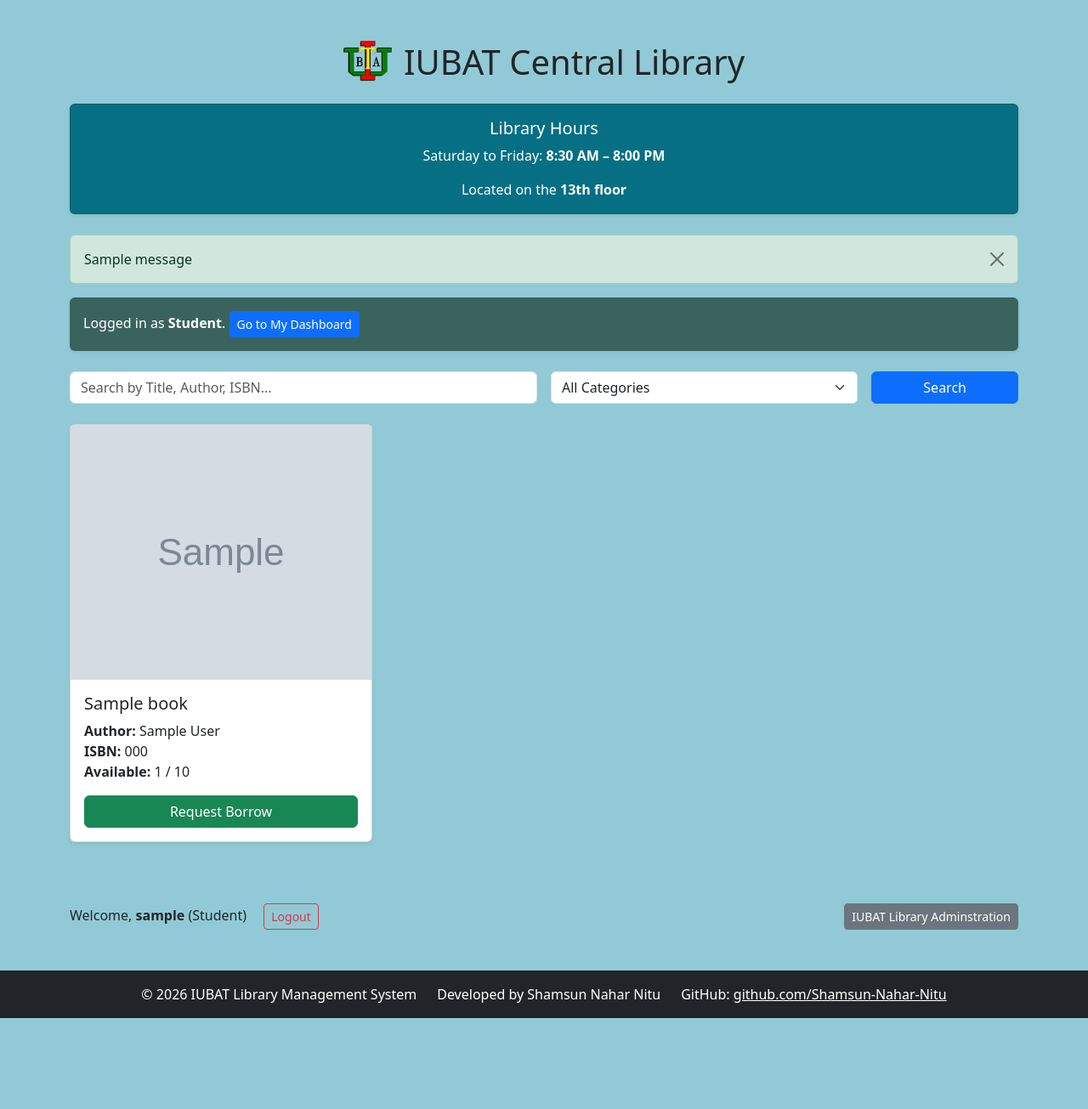
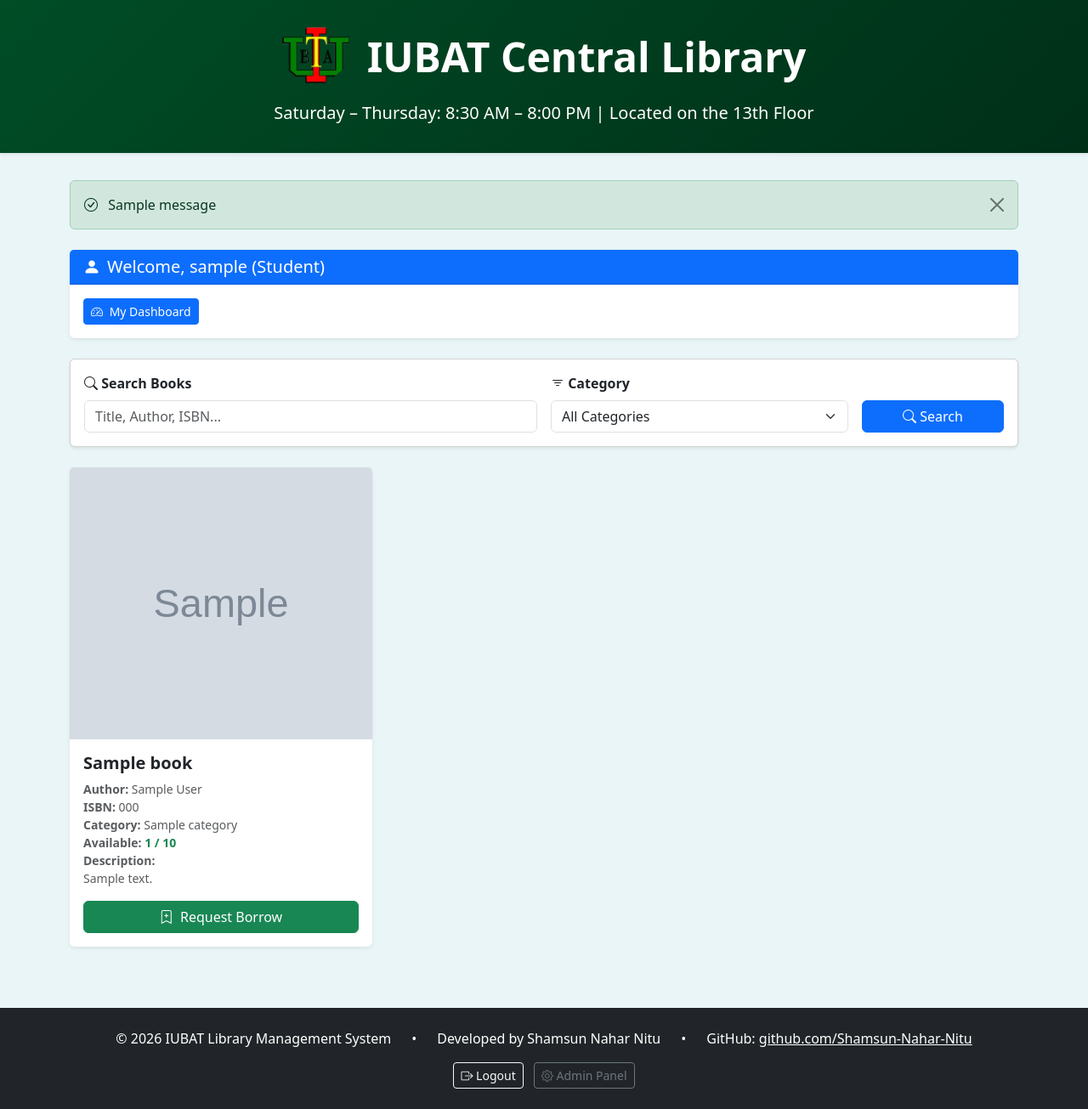
Before and after one commit to Shamsun-Nahar-Nitu/iubat-library-management, a Django app: page / in a window 1280 px wide. Shown: the whole page at 85% size. Before the commit the page ends 1198 px from the top, so only its background shows below. Run offline with Django 5.2, Linux system fonts and the light colour scheme; a user stored in the database is signed in; tables that the repository leaves empty hold one stand-in row (values such as "Sample post"); grey boxes marked "Sample" are stand-in pictures; one stand-in notice (Sample message) is shown.

Commit message:
panel view

```diff
--- a/templates/books/home.html
+++ b/templates/books/home.html
@@ -4,31 +4,61 @@
     <meta charset="UTF-8">
     <meta name="viewport" content="width=device-width, initial-scale=1.0">
     <title>IUBAT Library Management System</title>
-    <link href="https://cdn.jsdelivr.net/npm/bootstrap@5.3.0/dist/css/bootstrap.min.css" rel="stylesheet">
+    <link href="https://cdn.jsdelivr.net/npm/bootstrap@5.3.3/dist/css/bootstrap.min.css" rel="stylesheet">
+    <link rel="stylesheet" href="https://cdn.jsdelivr.net/npm/bootstrap-icons@1.11.3/font/bootstrap-icons.min.css">
+    <style>
+        body {
+            background-color: #e9f5f7;
+            min-height: 100vh;
+            display: flex;
+            flex-direction: column;
+        }
+     .header-bg {
+    background: linear-gradient(135deg, #004d26, #002f18);  /* Deep forest green tones matching logo */
+    color: white;
+    padding: 2rem 0;
+    margin-bottom: 2rem;
+}
+        .card-book {
+            transition: transform 0.2s, box-shadow 0.2s;
+        }
+        .card-book:hover {
+            transform: translateY(-5px);
+            box-shadow: 0 10px 20px rgba(0,0,0,0.15) !important;
+        }
+        .btn-role {
+            background-color: #004d26;
+            border: none;
+        }
+        .btn-role:hover {
+            background-color: #00331a;
+        }
+        footer {
+            margin-top: auto;
+        }
+    </style>
 </head>
-<body  style="background-color:#91cad6;">
-    <div class="container mt-5">
-        <div class="text-center mb-4">
-            <img src="/static/images/iubat-logo.png" alt="IUBAT Logo"
-                style="height:50px; vertical-align:middle; margin-right:10px;">
-            <h1 class="d-inline align-middle">IUBAT Central Library</h1>
+<body>
+    <!-- Header -->
+    <header class="header-bg shadow-sm">
+        <div class="container">
+            <div class="text-center">
+                <img src="/static/images/iubat-logo.png" alt="IUBAT Logo" class="me-3" style="height:70px;">
+                <h1 class="d-inline align-middle display-5 fw-bold">IUBAT Central Library</h1>
             </div>
-
-<div class="card mb-4 shadow-sm"style="background-color:#076f84; color:white;">
-  <div class="card-body text-center">
-    <h5 class="card-title">Library Hours</h5>
-    <p class="card-text">Saturday to Friday: <strong>8:30 AM – 8:00 PM</strong></p>
-    <p class="card-text">Located on the <strong>13th floor</strong></p>
-
+            <div class="text-center mt-3">
+                <p class="lead mb-0">Saturday – Thursday: <strong>8:30 AM – 8:00 PM</strong> | Located on the <strong>13th Floor</strong></p>
             </div>
         </div>
+    </header>
 
-
-        <!-- Messages (Success/Error from borrow request) -->
+    <div class="container flex-grow-1">
+        <!-- Messages -->
         {% if messages %}
-            <div class="mt-3">
+            <div class="mb-4">
                 {% for message in messages %}
                     <div class="alert alert-{{ message.tags }} alert-dismissible fade show" role="alert">
+                        <i class="bi {% if message.tags == 'success' %}bi-check-circle{% elif message.tags == 'error' %}bi-exclamation-triangle{% else %}bi-info-circle{% endif %} me-2"></i>
                         {{ message }}
                         <button type="button" class="btn-close" data-bs-dismiss="alert" aria-label="Close"></button>
                     </div>
@@ -36,119 +66,170 @@
             </div>
         {% endif %}
 
-        <!-- Welcome message & role-based links -->
+        <!-- Role-based Panel (Authenticated Users) -->
         {% if request.user.is_authenticated %}
-            <div class="mb-4 p-3 rounded shadow-sm" style="background-color:#3a635d; color:white;">
-                Logged in as <strong>{{ request.user.get_role_display }}</strong>.
-
+            <div class="card mb-4 shadow-sm border-0">
+                <div class="card-header bg-primary text-white">
+                    <h5 class="mb-0"><i class="bi bi-person-fill me-2"></i>Welcome, {{ request.user.username }} ({{ request.user.get_role_display }})</h5>
+                </div>
+                <div class="card-body">
+                    <div class="d-flex flex-wrap gap-2">
                         {% if request.user.role == 'student' or request.user.role == 'faculty' %}
-                    <a href="{% url 'dashboard' %}" class="btn btn-primary btn-sm" >Go to My Dashboard</a>
+                            <a href="{% url 'dashboard' %}" class="btn btn-primary btn-sm">
+                                <i class="bi bi-speedometer2 me-1"></i> My Dashboard
+                            </a>
                         {% endif %}
 
                         {% if request.user.role == 'librarian' %}
-                    {% if request.user.role == 'student' or request.user.role == 'faculty' %} | {% endif %}
-                    <a href="{% url 'issue_book' %}" class="btn btn-primary btn-sm" >Librarian Panel - Issue Books</a>
-                    <a href="{% url 'return_book' %}" class="btn btn-primary btn-sm" >Librarian Panel - Return Books</a>
-                    <a href="{% url 'update_stock' %}" class="btn btn-primary btn-sm" >Update Stock</a>
-                    <a href="{% url 'send_overdue_notification' %}" class="btn btn-primary btn-sm" >Send Overdue Reminders</a>
+                            <a href="{% url 'issue_book' %}" class="btn btn-role text-white btn-sm">
+                                <i class="bi bi-box-arrow-up me-1"></i> Issue Books
+                            </a>
+                            <a href="{% url 'return_book' %}" class="btn btn-role text-white btn-sm">
+                                <i class="bi bi-box-arrow-in-down me-1"></i> Return Books
+                            </a>
+                            <a href="{% url 'update_stock' %}" class="btn btn-role text-white btn-sm">
+                                <i class="bi bi-cart-plus me-1"></i> Update Stock
+                            </a>
+                            <a href="{% url 'send_overdue_notification' %}" class="btn btn-role text-white btn-sm">
+                                <i class="bi bi-bell me-1"></i> Overdue Reminders
+                            </a>
                         {% endif %}
 
                         {% if request.user.role == 'admin' %}
-                    {% if request.user.role == 'student' or request.user.role == 'faculty' or request.user.role == 'librarian' %}  {% endif %}
-                    <a href="{% url 'admin_create_user' %}" class="btn btn-primary btn-sm" >Create User</a>
-                    <a href="{% url 'admin_update_user' %}" class="btn btn-primary btn-sm" >Update User</a>
-                    <a href="{% url 'admin_delete_user' %}" class="btn btn-primary btn-sm" >Delete User</a>
+                            <a href="{% url 'admin_create_user' %}" class="btn btn-warning btn-sm">
+                                <i class="bi bi-person-plus me-1"></i> Create User
+                            </a>
+                            <a href="{% url 'admin_update_user' %}" class="btn btn-info btn-sm">
+                                <i class="bi bi-pencil-square me-1"></i> Update User
+                            </a>
+                            <a href="{% url 'admin_delete_user' %}" class="btn btn-danger btn-sm">
+                                <i class="bi bi-person-x me-1"></i> Delete User
+                            </a>
                         {% endif %}
 
                         {% if request.user.role == 'admin' or request.user.role == 'librarian' %}
-                    <a href="{% url 'generate_report' %}" class="btn btn-primary btn-sm" >Generate Report</a>
+                            <a href="{% url 'generate_report' %}" class="btn btn-secondary btn-sm">
+                                <i class="bi bi-file-earmark-bar-graph me-1"></i> Generate Report
+                            </a>
                         {% endif %}
+                    </div>
+                </div>
             </div>
         {% endif %}
 
-        <!-- Search and Filter -->
-        <form method="GET" class="mb-4">
-            <div class="row g-3">
-                <div class="col-md-6">
-                    <input type="text" name="q" class="form-control" placeholder="Search by Title, Author, ISBN..." value="{{ query }}">
+        <!-- Search and Filter Form -->
+        <div class="card mb-4 shadow-sm">
+            <div class="card-body">
+                <form method="GET" class="row g-3 align-items-end">
+                    <div class="col-lg-6">
+                        <label class="form-label fw-bold"><i class="bi bi-search"></i> Search Books</label>
+                        <input type="text" name="q" class="form-control" placeholder="Title, Author, ISBN..." value="{{ query|default:'' }}">
                     </div>
-                <div class="col-md-4">
+                    <div class="col-lg-4">
+                        <label class="form-label fw-bold"><i class="bi bi-filter"></i> Category</label>
                         <select name="category" class="form-select">
                             <option value="">All Categories</option>
                             {% for cat in categories %}
-                            <option value="{{ cat.id }}" {% if selected_category == cat.id|stringformat:"s" %}selected{% endif %}>{{ cat.name }}</option>
+                                <option value="{{ cat.id }}" {% if selected_category == cat.id|stringformat:"s" %}selected{% endif %}>
+                                    {{ cat.name }}
+                                </option>
                             {% endfor %}
                         </select>
                     </div>
-                <div class="col-md-2">
-                    <button type="submit" class="btn btn-primary w-100">Search</button>
+                    <div class="col-lg-2">
+                        <button type="submit" class="btn btn-primary w-100">
+                            <i class="bi bi-search"></i> Search
+                        </button>
+                    </div>
+                </form>
             </div>
         </div>
-        </form>
 
         <!-- Book List -->
         <div class="row">
             {% for book in books %}
-                <div class="col-md-4 mb-4">
-                    <div class="card h-100 shadow-sm">
+                <div class="col-md-6 col-lg-4 mb-4">
+                    <div class="card h-100 card-book shadow-sm border-0">
                         {% if book.cover_page %}
-                            <img src="{{ book.cover_page.url }}" class="card-img-top" style="height: 300px; object-fit: cover;" alt="{{ book.title }} cover">
+                            <img src="{{ book.cover_page.url }}" class="card-img-top" style="height: 320px; object-fit: cover;" alt="{{ book.title }} cover">
                         {% else %}
-                            <img src="https://via.placeholder.com/300x400?text=No+Cover" class="card-img-top" alt="No cover">
+                            <img src="https://via.placeholder.com/400x500?text=No+Cover+Image" class="card-img-top" style="height: 320px; object-fit: cover;" alt="No cover">
                         {% endif %}
                         <div class="card-body d-flex flex-column">
-                            <h5 class="card-title">{{ book.title }}</h5>
-                            <p class="card-text flex-grow-1">
-                                <strong>Author:</strong> {{ book.author }}<br>
-                                <strong>ISBN:</strong> {{ book.isbn }}<br>
-                                <strong>Available:</strong> {{ book.available }} / {{ book.quantity }}
+                            <h5 class="card-title fw-bold">{{ book.title }}</h5>
+                            <p class="card-text text-muted small">
+                                <strong>Author:</strong> {{ book.author|default:"N/A" }}<br>
+                                <strong>ISBN:</strong> {{ book.isbn|default:"N/A" }}<br>
+                                <strong>Category:</strong> {{ book.category.name|default:"N/A" }}<br>
+                                <strong>Available:</strong>
+                                <span class="{% if book.available > 0 %}text-success{% else %}text-danger{% endif %} fw-bold">
+                                    {{ book.available }} / {{ book.quantity }}
+                                </span>
+                                {% if book.description %}
+                                    <br><strong>Description:</strong><br>
+                                    {{ book.description|truncatewords:40|linebreaksbr }}
+                                {% endif %}
                             </p>
-                            {% if request.user.is_authenticated %}
-                                {% if request.user.role == 'student' or request.user.role == 'faculty' %}
+                            {% if request.user.is_authenticated and request.user.role == 'student' or request.user.role == 'faculty' %}
                                 {% if book.available > 0 %}
-                                        <a href="{% url 'borrow_request' book.id %}" class="btn btn-success mt-auto">Request Borrow</a>
+                                    <a href="{% url 'borrow_request' book.id %}" class="btn btn-success mt-auto">
+                                        <i class="bi bi-bookmark-plus me-1"></i> Request Borrow
+                                    </a>
                                 {% else %}
-                                        <button class="btn btn-secondary mt-auto" disabled>Not Available</button>
-                                    {% endif %}
+                                    <button class="btn btn-secondary mt-auto" disabled>
+                                        <i class="bi bi-slash-circle"></i> Not Available
+                                    </button>
                                 {% endif %}
                             {% endif %}
                         </div>
                     </div>
                 </div>
             {% empty %}
-                <div class="col-12">
-                    <p class="text-center lead">No books found. Add some in the Admin panel!</p>
+                <div class="col-12 text-center py-5">
+                    <div class="alert alert-info">
+                        <i class="bi bi-info-circle display-4"></i>
+                        <p class="lead mt-3">No books found matching your search.</p>
+                        {% if request.user.is_authenticated and request.user.role == 'admin' %}
+                            <p>Add books via the Admin panel.</p>
+                        {% endif %}
+                    </div>
                 </div>
             {% endfor %}
         </div>
+    </div>
 
-        <!-- Login / Welcome and Admin Links -->
-        <div class="d-flex justify-content-between align-items-center mt-5 flex-wrap gap-3">
-            <div>
-                {% if request.user.is_authenticated %}
-                    <span class="me-3">Welcome, <strong>{{ request.user.username }}</strong> ({{ request.user.get_role_display }})</span>
-                    <a href="{% url 'logout' %}" class="btn btn-outline-danger btn-sm">Logout</a>
-                {% else %}
-                    <a href="{% url 'login' %}" class="btn btn-primary">Login</a>
-                {% endif %}
-            </div>
-            <div>
-                <a href="/admin/" class="btn btn-secondary btn-sm">IUBAT Library Adminstration</a>
-            </div>
-        </div>
-    </div>
-</body>
-<footer class="mt-5 py-3 bg-dark text-white">
-  <div class="d-flex justify-content-center gap-4">
+    <!-- Footer -->
+    <footer class="py-4 bg-dark text-white mt-5">
+        <div class="container text-center">
+            <div class="d-flex flex-column flex-md-row justify-content-center align-items-center gap-4 flex-wrap">
                 <span>&copy; 2026 IUBAT Library Management System</span>
+                <span>•</span>
                 <span>Developed by Shamsun Nahar Nitu</span>
+                <span>•</span>
                 <span>
                     GitHub:
-      <a href="https://github.com/Shamsun-Nahar-Nitu" target="_blank" class="text-white">
+                    <a href="https://github.com/Shamsun-Nahar-Nitu" target="_blank" class="text-white text-decoration-underline">
                         github.com/Shamsun-Nahar-Nitu
                     </a>
                 </span>
             </div>
+            <div class="mt-3">
+                {% if request.user.is_authenticated %}
+                    <a href="{% url 'logout' %}" class="btn btn-outline-light btn-sm me-2">
+                        <i class="bi bi-box-arrow-right"></i> Logout
+                    </a>
+                {% else %}
+                    <a href="{% url 'login' %}" class="btn btn-outline-light btn-sm me-2">
+                        <i class="bi bi-box-arrow-in-right"></i> Login
+                    </a>
+                {% endif %}
+                <a href="/admin/" class="btn btn-outline-secondary btn-sm">
+                    <i class="bi bi-gear"></i> Admin Panel
+                </a>
+            </div>
+        </div>
     </footer>
 
+    <script src="https://cdn.jsdelivr.net/npm/bootstrap@5.3.3/dist/js/bootstrap.bundle.min.js"></script>
+</body>
 </html>
```
Also changed, not shown: media/book_covers/deathnote_jXqADcz.jpg (added), media/book_covers/deathnote_yB4XzTO.jpg (added). Lines whose indentation alone changed are shown as unchanged.
